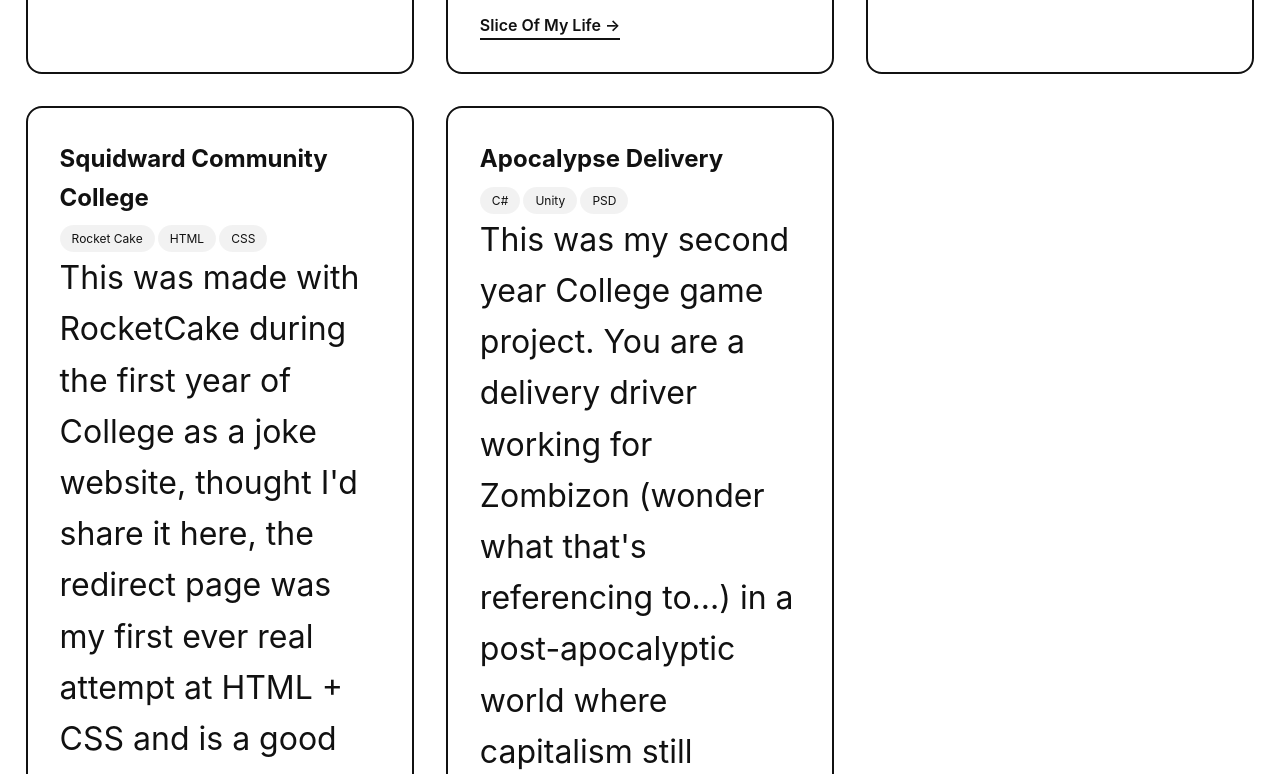
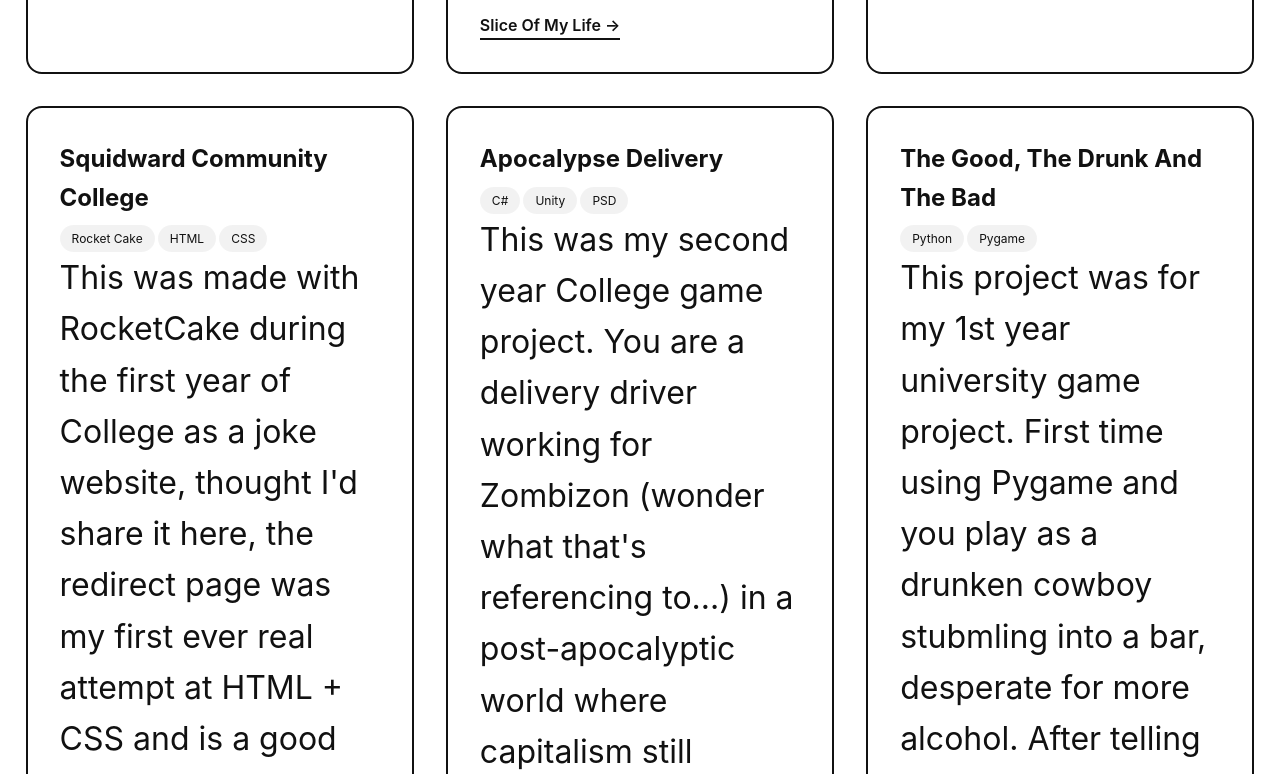
Before and after one commit to IzakUK/projects, a plain HTML site: page index.html in a window 1280 px wide. Shown: the part 1623-2397 px from the top of the page. Drawn offline with Linux system fonts and the light colour scheme.

Commit message:
Update index.html
The Good, The Drunk And The Bad (Elite game)

```diff
--- a/index.html
+++ b/index.html
@@ -110,6 +110,16 @@
       <p class="project-description">This was my second year College game project. You are a delivery driver working for Zombizon (wonder what that's referencing to...) in a post-apocalyptic world where capitalism still thrives, deliver parcels or get fired. My first ever time using C# (Which was a nightmare 😅) and Unity. After ripping out a lot of hair and a few breakdowns trying to get scripts to work, I created this which got a respectable B+ grade!</p>
       <a href="https://izak.uk/comingsoon.html" class="project-link">Delivery Time →</a>
     </div>
+
+  <div class="project-card" data-type="serious">
+      <h2 class="project-title">The Good, The Drunk And The Bad</h2>
+      <div class="project-tags">
+        <span class="project-tag">Python</span>
+        <span class="project-tag">Pygame</span>
+      </div>
+      <p class="project-description">This project was for my 1st year university game project. First time using Pygame and you play as a drunken cowboy stubmling into a bar, desperate for more alcohol. After telling an atrocious joke, the crowd becomes furious, hurling objects at you. Survive as long as possible and drink as much as you can (This game was made on extremely strict time constraints, and I was involved in a serious accident which complicated things further, but it went well!</p>
+      <a href="https://github.com/ij1738/Game" class="project-link">I love beer →</a>
+    </div>
   </div>
 
   <a href="https://izak.uk/" class="back-button">Go Back</a>
```
